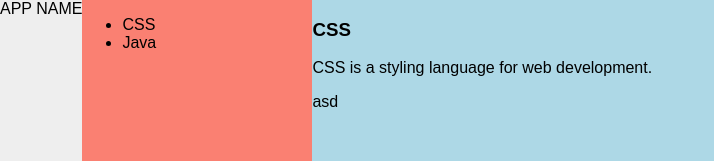
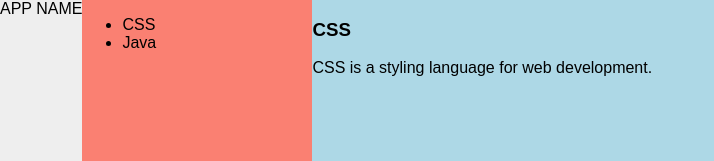
Before and after one commit to Luftare/Backlog, a React (Create React App) app in the folder client/: page / in a window 1280 px wide. Both pictures are taken after a click on the item "CSS". Shown: the top 161 px of the page, without its empty margins (0-714 px from the left). Built offline with nearby package versions, Linux system fonts and the light colour scheme.

Commit message:
Remove unnecessary html text from detail view

```diff
--- a/client/src/backlog/details/Detail.js
+++ b/client/src/backlog/details/Detail.js
@@ -5,7 +5,6 @@ const Detail = ({topic}) => {
     <div>
       <h3>{topic.name}</h3>
       <p>{topic.description}</p>
-      asd
     </div>
   );
 };
```
